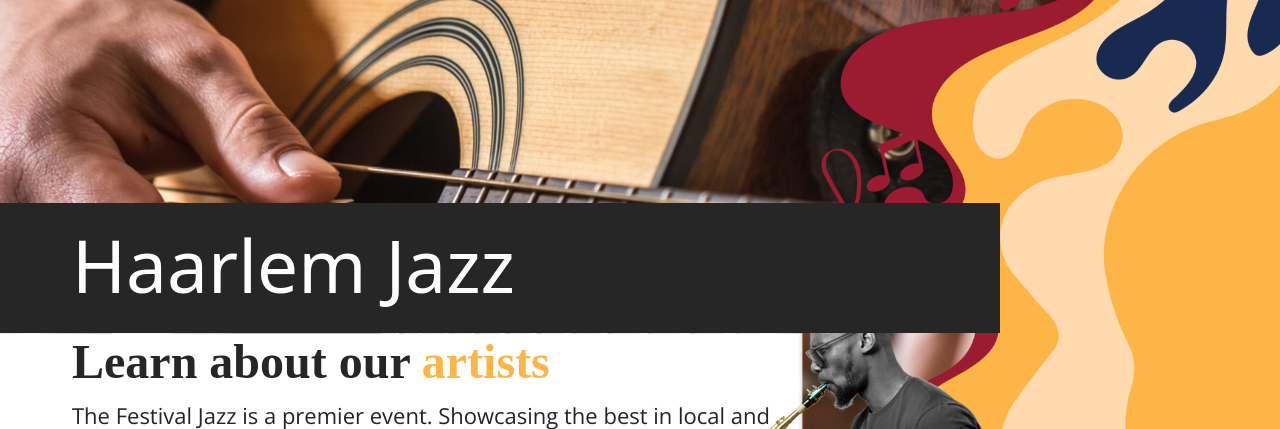
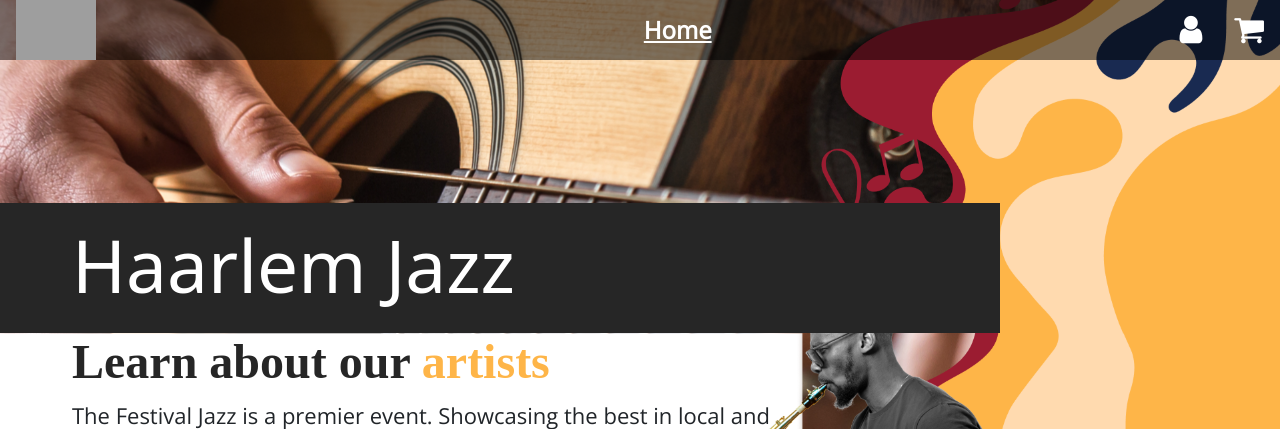
Before and after one commit to jochemschippers/TheFestivalHaarlem, a PHP site: page /views/jazz/index.php in a window 1280 px wide; the page is wider, and only the part inside the window is pictured. Shown: the top 429 px of that part. Run offline with PHP 8.4, Linux system fonts and the light colour scheme; data that the repository does not hold is empty; some libraries are stand-ins or nearby versions; grey boxes are pictures that could not be loaded.

Commit message:
navbar fixed

```diff
--- a/php-restapi-solution-master/php-restapi-solution-master/app/public/css/navbar.css
+++ b/php-restapi-solution-master/php-restapi-solution-master/app/public/css/navbar.css
@@ -1,64 +1,40 @@
-*,
-*::after,
-*::before{
-    box-sizing: border-box;
-    padding: 0;
-    margin: 0;
-}
-li::before {
-  content: "";
-  display: block;
-  position: absolute;
+
+
+  .header-container {
+    height: 60px;
+    display: flex;
+    align-items: center;
+    justify-content: space-between;
+    position: sticky;
+    background-color: rgba(0, 0, 0, 0.5);
+    z-index: 99999999;
+    width: 100%;
     top: 0;
     left: 0;
-  width: 20%;
-  height: 70%;
+    position: fixed;
   }
 
-.container{
-    width: 100%;
+  .logoImage {
+    height: 60px;
+  }
+  .logo{
+    margin-left: 1rem;
   }
 
-.navbar{
-    box-shadow: 0px 5px 10px 0px #aaa;
-    position: fixed;
-    width: 100vw;
-    background-color: rgba(0, 0, 0, 0.5);
-    z-index: 100;
-    height: 60px;
+  .menu-active {
+    display: flex;
+    align-items: center;
+    justify-content: space-between;
+    display: none;
   }
 
-.navbar-container{
+  .navbar {
     display: flex;
-    justify-content: space-between;
-    height: 64px;
-    width:80%;
     align-items: center;
-    margin-left: 10px;
+    justify-content: center;
   }
 
-.menu-items{
-  order: 2;
-  margin-left: 100px;
-  display: flex;
-  justify-content: space-between;
-  min-width: 80vw;
-}
-.logo{
-    order: 1;
-    font-size: 2.3rem;
-  width: 70%;
-  height: 90%;
-}
-
-.menu-items li{
-    list-style: none;
-    font-size: 20px;
-    flex: 1;
-}
-
-
-.navbar a{
+  .nav-item a {
       color: white;
       list-style: none;
       font-family: "Open Sans", sans-serif;
@@ -67,8 +43,29 @@ li::before {
       font-size: 24px;
       position: relative;
       z-index: 1;
+    margin-left: 6rem;
   }
 
-.navbar a:hover{
+  .nav-item a:hover {
         color: #FEB548;
   }
+
+  .user-options {
+    display: flex;
+    align-items: center;
+    justify-content: center;
+  }
+
+  .option {
+    padding: 1rem;
+    color: white;
+  }
+
+  .option:hover {
+    cursor: pointer;
+    color: #FEB548;
+  }
+
+  .menu {
+    display: none;
+  }
--- a/php-restapi-solution-master/php-restapi-solution-master/app/views/footer.php
+++ b/php-restapi-solution-master/php-restapi-solution-master/app/views/footer.php
@@ -1,5 +1,5 @@
 <?php
-require __DIR__ . '../../controllers/eventcontroller.php';
+require_once __DIR__ . '../../controllers/eventcontroller.php';
 $eventcontroller = new EventController();
 $events = $eventcontroller->getEvents();
 ?>
--- a/php-restapi-solution-master/php-restapi-solution-master/app/views/jazz/index.php
+++ b/php-restapi-solution-master/php-restapi-solution-master/app/views/jazz/index.php
@@ -1,10 +1,14 @@
+<?php
+include __DIR__ . '/../navbar.php';
+?>
+
 <html lang="en">
 
 <head>
     <meta charset="UTF-8">
     <meta http-equiv="X-UA-Compatible" content="IE=edge">
     <meta name="viewport" content="width=device-width, initial-scale=1.0">
-    <title>Document</title> <!-- <<<<<<< HIER ANDERE TITLE -->
+    <title>The Festival - Jazz</title>
 
 
     <link href="https://cdn.jsdelivr.net/npm/bootstrap@5.3.0-alpha1/dist/css/bootstrap.min.css" rel="stylesheet" integrity="sha384-GLhlTQ8iRABdZLl6O3oVMWSktQOp6b7In1Zl3/Jr59b6EGGoI1aFkw7cmDA6j6gD" crossorigin="anonymous">
--- a/php-restapi-solution-master/php-restapi-solution-master/app/views/navbar.php
+++ b/php-restapi-solution-master/php-restapi-solution-master/app/views/navbar.php
@@ -1,22 +1,38 @@
+<?php
+require_once __DIR__ . '../../controllers/eventcontroller.php';
+$eventcontroller = new EventController();
+$events = $eventcontroller->getEvents();
+?>
 
 <html lang="en">
 <head>
   <link href="/css/navbar.css" rel="stylesheet">
   <link rel="stylesheet" href="https://cdnjs.cloudflare.com/ajax/libs/font-awesome/4.7.0/css/font-awesome.min.css">
   </head>
-<body>
+
+  <header class="header-container">
+    <div class="logo">
+        <img class="logoImage" src="https://i.ibb.co/9TR3YTC/Logo-small2.png" alt="logo festival"> </img>
+    </div>
     <nav class="navbar">
+      <div class="nav-item"><a href="/">Home</a></div>
+      <?php
+              try{
+                foreach ($events as $event) {
+                    echo '<div class="nav-item"><a href="/' . str_replace(' ', '-', $event->getEventTitle()) . '">' . $event->getEventTitle()  . '</a></div>';
+                  }
+              }
+              catch(error $e)
+              {
+                echo "something went wrong while loading the navigation! Please try again later";
+                echo "<script>console.log('Debug Objects: " . $e->getMessage() . "' );</script>";
+              }
 
-       <div class="navbar-container container">
-            <ul class="menu-items">
-                <li><a href="#">Home</a></li>
-                <li><a href="#">Jazz</a></li>
-                <li><a href="#">Yummy!</a></li>
-                <li><a href="#">A Stroll Through History</a></li>
-            </ul>
-         <a href="#"><img class="logo" src="https://i.ibb.co/9TR3YTC/Logo-small2.png"> </img></a>
+              ?>
+    </nav>
+    <div class="user-options">
+      <div class="option"><i class="fa fa-user fa-2x"></i></div>
+      <div class="option"><i class="fa fa-shopping-cart fa-2x"></i></div>
     </div>
-<i class="fas fa-shopping-cart fa-lg" style="color:black;"></i>
-    </nav>
-</body>
+  </header>
 </html>
```
Lines whose indentation alone changed are shown as unchanged.
